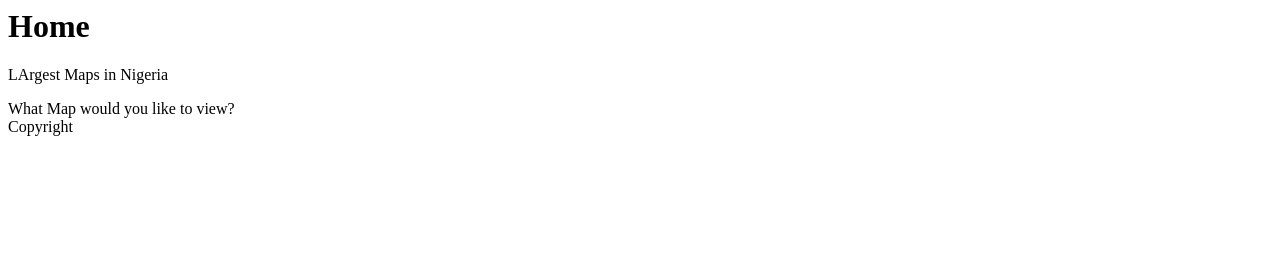
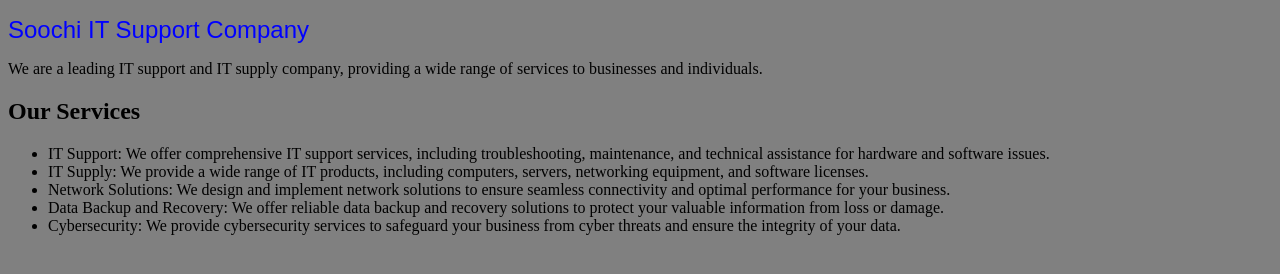
Before and after one commit to Josh-Omereonye/hello-world, a plain HTML site: page index.html in a window 1280 px wide. Drawn offline with Linux system fonts and the light colour scheme.

Commit message:
Added new lines of code

```diff
--- /dev/null
+++ b/Style.css
@@ -0,0 +1,7 @@
+h1 {
+  color: blue;
+  font: 24px Arial, sans-serif;
+}
+body{
+  background-color: gray
+}
--- a/World.css
+++ /dev/null
@@ -1,3 +0,0 @@
-h1 {
-  colour: blue;
-}
--- a/index.html
+++ b/index.html
@@ -1,12 +1,18 @@
-<doctype! html>
+<!DOCTYPE html>
 <html>
   <head>
-      <title> Map Resolutions</title>
+    <link rel="stylesheet" href="Style.css">
   </head>
   <body>
-      <div><h1>Home</h1></div>
-      <p> LArgest Maps in Nigeria</p>
-      What Map would you like to view?
-      <footer>Copyright</footer>
+<h1>Soochi IT Support Company</h1>
+<p> We are a leading IT support and IT supply company, providing a wide range of services to businesses and individuals.</p>
+<h2>Our Services</h2>
+<ul>
+  <li>IT Support: We offer comprehensive IT support services, including troubleshooting, maintenance, and technical assistance for hardware and software issues.</li>
+  <li>IT Supply: We provide a wide range of IT products, including computers, servers, networking equipment, and software licenses.</li>
+  <li>Network Solutions: We design and implement network solutions to ensure seamless connectivity and optimal performance for your business.</li>
+  <li>Data Backup and Recovery: We offer reliable data backup and recovery solutions to protect your valuable information from loss or damage.</li>
+  <li>Cybersecurity: We provide cybersecurity services to safeguard your business from cyber threats and ensure the integrity of your data.</li>
+</ul>
   </body>
 </html>
```
Lines whose indentation alone changed are shown as unchanged.
